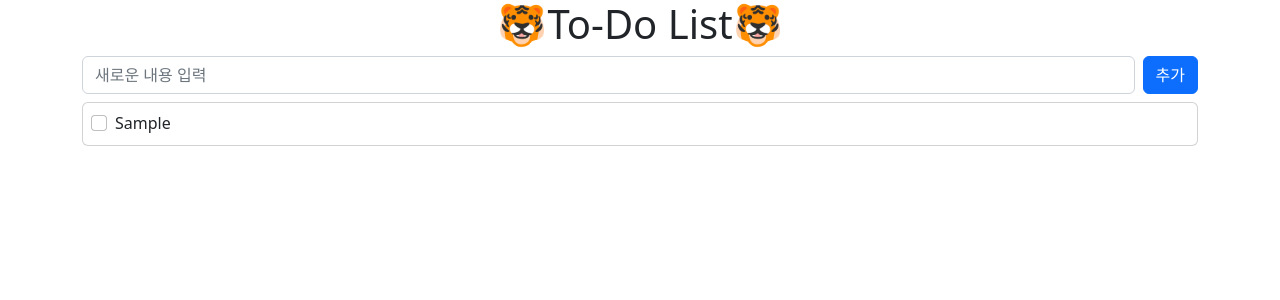
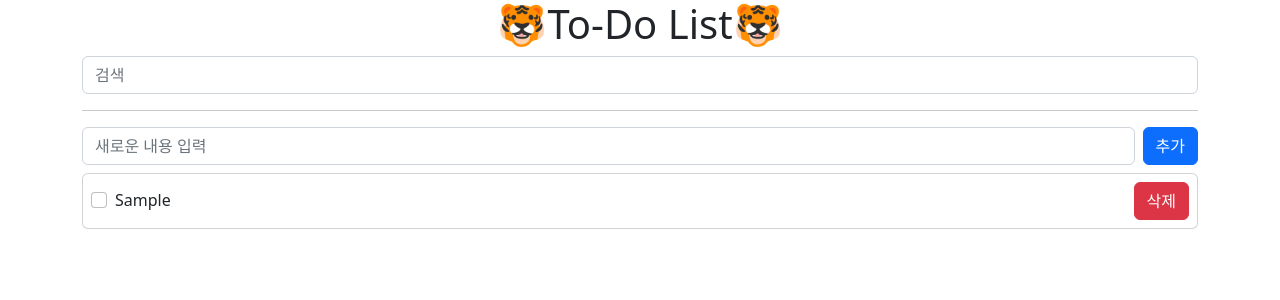
Before and after one commit to seashell479/vue3-project, a Vue app: page / in a window 1280 px wide. Both pictures are taken after typing "Sample" into the empty fields and a click on the button "추가". Shown: the top 300 px of the page. Built offline with nearby package versions, Linux system fonts and the light colour scheme.

Commit message:
폼컴포넌트, emit, props, 아이템 삭제, emits 경고, computed

```diff
--- a/src/App.vue
+++ b/src/App.vue
@@ -1,58 +1,57 @@
 <template>
   <div class="container">
     <h1 class="text-center">🐯To-Do List🐯</h1>
-    <form class="d-flex" @submit.prevent="onSubmit">
-      <div class="flex-grow-1 me-2">
-        <input class="form-control" type="text" v-model="todo" placeholder="새로운 내용 입력" />
-      </div>
-      <button class="btn btn-primary" type="submit">추가</button>
-    </form>
-    <div v-if="hasError" class="text-danger">
-      내용은 무조건 입력하셔야 합니다!!
+    <input class="form-control" type="text" v-model="searchText" placeholder="검색">
+    <hr />
+    <SimpleForm @add-todo="addTodo" />
+    <div v-if="!filteredTodoList.length">
+      <!-- 전에 했던 거 v-if="!todoList.length"/v-if="todoList.length == 0" 가능함, v-show도 가능함 -->
+      추가된 내용이 없습니다.
     </div>
-    <div v-for="todo in todoList" :key="todo.id">
-      <div class="card mt-2">
-        <div class="card-body p-2">
-          <div class="form-check">
-            <input class="form-check-input" type="checkbox" v-model="todo.completed">
-            <label class="form-check-label" :class="{ completed: todo.completed }">
-              {{ todo.content }}
-            </label>
-          </div>
-        </div>
-      </div>
-    </div>
+    <TodoList :todoList="filteredTodoList" @toggle-todo="toggleTodo" @todo-delete="onDelete" />
   </div>
 </template>
 
 <script>
-import { ref } from "vue";
+import { ref, computed } from "vue";
+import SimpleForm from './components/SimpleForm.vue';
+import TodoList from "./components/TodoList.vue";
 
 export default {
+  components: {
+    SimpleForm,
+    TodoList,
+  },
+
   setup() {
-    const todo = ref("");
     const todoList = ref([]); // 배열 요소
-    const hasError = ref(false);
-    const completedStyle = {
-      textDecoration: "line-through",
-      color: "gray",
+
+    function addTodo(todos) {
+      console.log(todos);
+      todoList.value.push(todos);
     }
 
-    function onSubmit() {
-      if (todo.value === "") {
-        hasError.value = true;
-      } else {
-        todoList.value.push({
-          id: Date.now(),
-          content: todo.value,
-          completed: false, //체크박스 연동
-        });
-        hasError.value = false;
-        todo.value = "";
-      }
+    function toggleTodo(index) {
+      console.log(todoList.value[index].completed);
+      todoList.value[index].completed = !todoList.value[index].completed;
+      console.log(todoList.value[index].completed);
     }
 
-    return { todo, todoList, onSubmit, hasError, completedStyle }
+    function onDelete(index) {
+      todoList.value.splice(index, 1);
+    }
+
+    const searchText = ref("");
+    const filteredTodoList = computed(() => {
+      if (searchText.value) {
+        return todoList.value.filter((loop) => {
+          return loop.content.includes(searchText.value);
+        })
+      }
+      return todoList.value;
+    })
+
+    return { todoList, addTodo, onDelete, toggleTodo, searchText, filteredTodoList };
   },
 };
 </script>
--- /dev/null
+++ b/src/components/SimpleForm.vue
@@ -0,0 +1,41 @@
+<template>
+  <form class="d-flex" @submit.prevent="onSubmit">
+    <div class="flex-grow-1 me-2">
+      <input class="form-control" type="text" v-model="todo" placeholder="새로운 내용 입력" />
+    </div>
+    <button class="btn btn-primary" type="submit">추가</button>
+  </form>
+  <div v-if="hasError" class="text-danger">
+    내용은 무조건 입력하셔야 합니다!!
+  </div>
+</template>
+
+<script>
+import { ref } from 'vue';
+
+export default {
+  emits: ["add-todo"],
+  setup(props, { emit }) {
+    const todo = ref("");
+    const hasError = ref(false);
+
+    function onSubmit() {
+      if (todo.value === "") {
+        hasError.value = true;
+      } else {
+        emit('add-todo', {
+          id: Date.now(),
+          content: todo.value,
+          completed: false, //체크박스 연동
+        });
+        hasError.value = false;
+        todo.value = "";
+      }
+    }
+
+    return { todo, hasError, onSubmit }
+  }
+}
+</script>
+
+<style></style>
--- /dev/null
+++ b/src/components/TodoList.vue
@@ -0,0 +1,43 @@
+<template>
+  <div v-for="(todo, index) in todoList" :key="todo.id">
+    <div class="card mt-2">
+      <div class="card-body p-2 d-flex align-items-center">
+        <div class="form-check flex-grow-1">
+          <input class="form-check-input" type="checkbox" :value="todo.completed" @change="toggleTodo(index)">
+          <label class="form-check-label" :class="{ completed: todo.completed }">
+            <!-- class 바인딩 v-bind 속성을 :class로 지정 -->
+            {{ todo.content }}
+          </label>
+        </div>
+        <div>
+          <button class="btn btn-danger" @click="onDelete(index)">삭제</button>
+        </div>
+      </div>
+    </div>
+  </div>
+</template>
+
+<script>
+export default {
+  props: {
+    todoList: {
+      type: Array,
+      required: true,
+    }
+  },
+  emits: ["toggle-todo", "todo-delete"],
+  setup(props, { emit }) {
+    function toggleTodo(index) {
+      emit("toggle-todo", index)
+    }
+
+    function onDelete(index) {
+      emit("todo-delete", index)
+    }
+
+    return { toggleTodo, onDelete }
+  }
+}
+</script>
+
+<style></style>
```
Also changed, not shown: src/components/HelloWorld.vue (deleted, +0 -64 lines).
